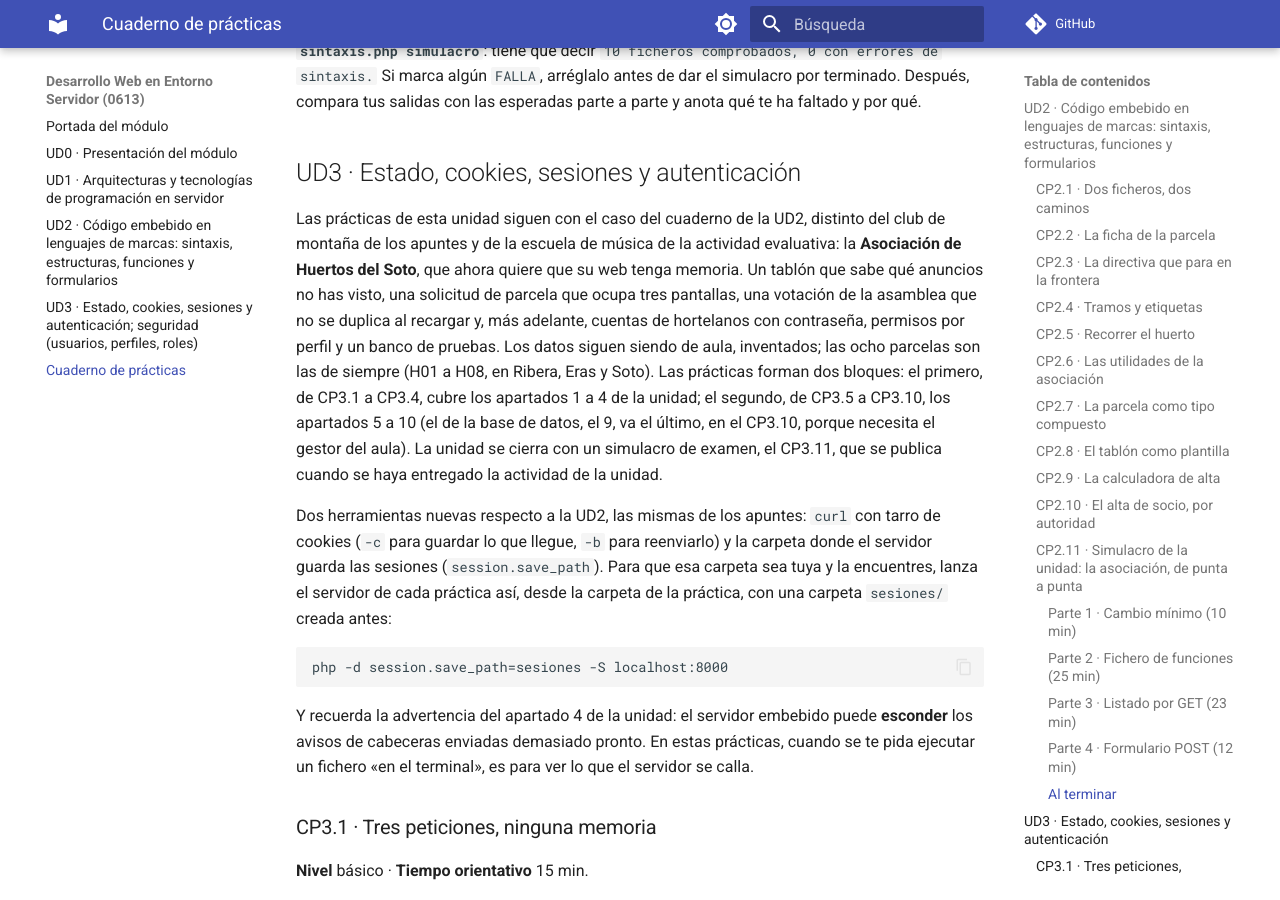
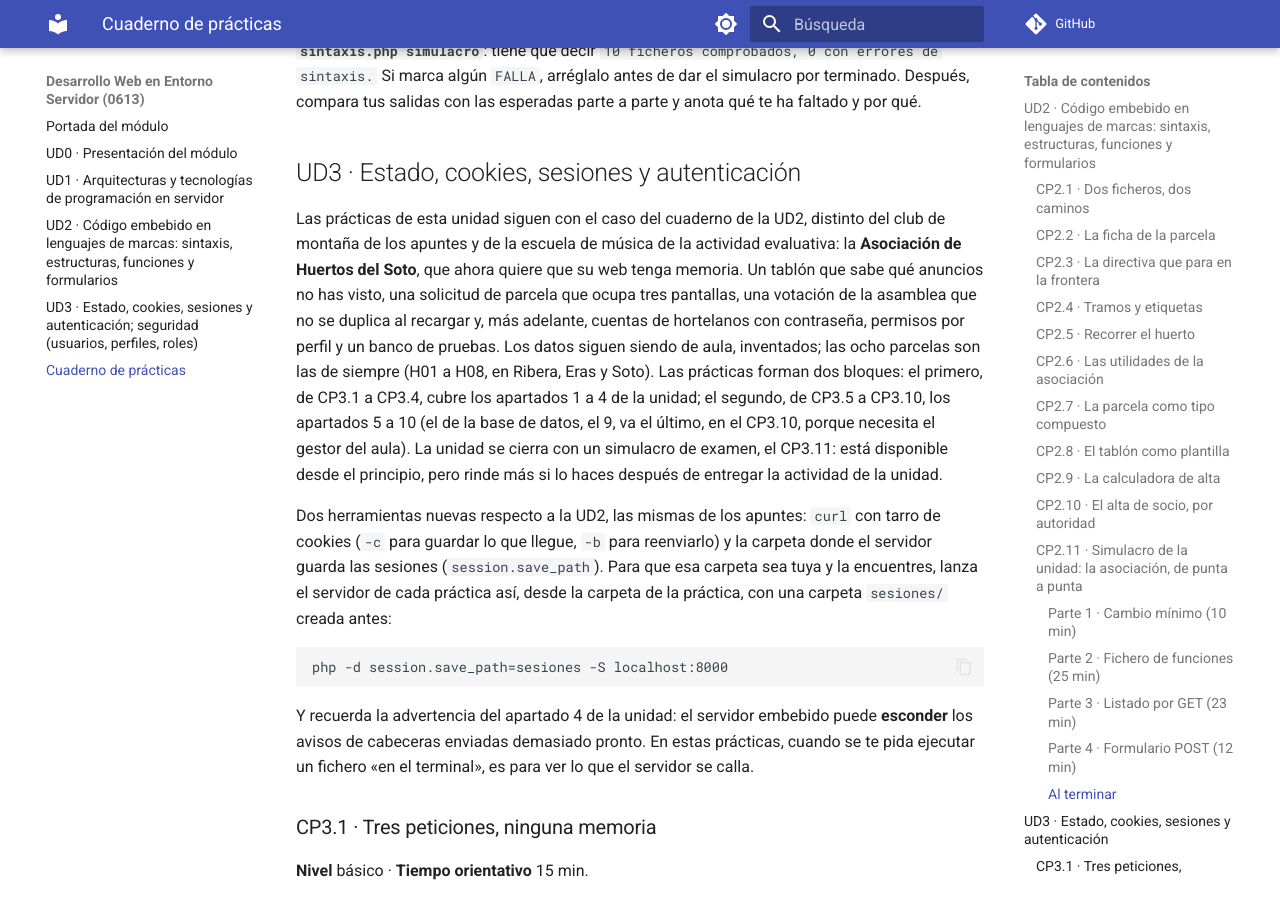
Before and after one commit to codigoRonin/apuntes-daw, an MkDocs documentation site: the page built from docs/desarrollo-web-en-entorno-servidor/practicas-clase.md, in a window 1280 px wide and 900 px high, scrolled down 19544 px. Built offline with MkDocs 1.6.1 and Material for MkDocs 9.7.7, drawn with Linux system fonts in a browser that asks for light colours; comment, search, counter and statistics services are not loaded.

Commit message:
Cuaderno de prácticas de DWES: el simulacro CP3.11, disponible desde el principio

```diff
--- a/docs/desarrollo-web-en-entorno-servidor/practicas-clase.md
+++ b/docs/desarrollo-web-en-entorno-servidor/practicas-clase.md
@@ -522,7 +522,7 @@ Desde la raíz de la plantilla (donde está `comprobar-sintaxis.php`), ejecuta *
 
 ## UD3 · Estado, cookies, sesiones y autenticación
 
-Las prácticas de esta unidad siguen con el caso del cuaderno de la UD2, distinto del club de montaña de los apuntes y de la escuela de música de la actividad evaluativa: la **Asociación de Huertos del Soto**, que ahora quiere que su web tenga memoria. Un tablón que sabe qué anuncios no has visto, una solicitud de parcela que ocupa tres pantallas, una votación de la asamblea que no se duplica al recargar y, más adelante, cuentas de hortelanos con contraseña, permisos por perfil y un banco de pruebas. Los datos siguen siendo de aula, inventados; las ocho parcelas son las de siempre (H01 a H08, en Ribera, Eras y Soto). Las prácticas forman dos bloques: el primero, de CP3.1 a CP3.4, cubre los apartados 1 a 4 de la unidad; el segundo, de CP3.5 a CP3.10, los apartados 5 a 10 (el de la base de datos, el 9, va el último, en el CP3.10, porque necesita el gestor del aula). La unidad se cierra con un simulacro de examen, el CP3.11, que se publica cuando se haya entregado la actividad de la unidad.
+Las prácticas de esta unidad siguen con el caso del cuaderno de la UD2, distinto del club de montaña de los apuntes y de la escuela de música de la actividad evaluativa: la **Asociación de Huertos del Soto**, que ahora quiere que su web tenga memoria. Un tablón que sabe qué anuncios no has visto, una solicitud de parcela que ocupa tres pantallas, una votación de la asamblea que no se duplica al recargar y, más adelante, cuentas de hortelanos con contraseña, permisos por perfil y un banco de pruebas. Los datos siguen siendo de aula, inventados; las ocho parcelas son las de siempre (H01 a H08, en Ribera, Eras y Soto). Las prácticas forman dos bloques: el primero, de CP3.1 a CP3.4, cubre los apartados 1 a 4 de la unidad; el segundo, de CP3.5 a CP3.10, los apartados 5 a 10 (el de la base de datos, el 9, va el último, en el CP3.10, porque necesita el gestor del aula). La unidad se cierra con un simulacro de examen, el CP3.11: está disponible desde el principio, pero rinde más si lo haces después de entregar la actividad de la unidad.
 
 Dos herramientas nuevas respecto a la UD2, las mismas de los apuntes: `curl` con tarro de cookies (`-c` para guardar lo que llegue, `-b` para reenviarlo) y la carpeta donde el servidor guarda las sesiones (`session.save_path`). Para que esa carpeta sea tuya y la encuentres, lanza el servidor de cada práctica así, desde la carpeta de la práctica, con una carpeta `sesiones/` creada antes:
 
```
